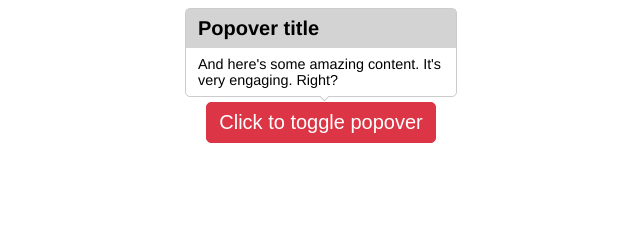
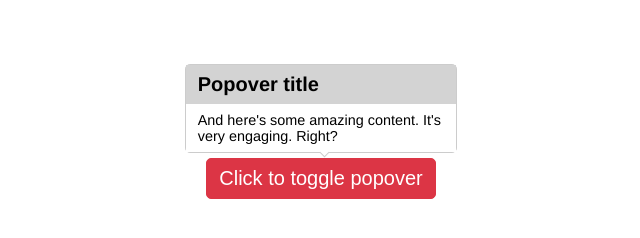
Before and after one commit to Maiya657/ahj-forms, a website built with webpack: page src/index.html in a window 1280 px wide. Both pictures are taken after a click on the button "Click to toggle popover". Shown: the whole page, without its empty margins (319-959 px from the left). Built offline with nearby package versions, Linux system fonts and the light colour scheme.

Commit message:
fix style in tooltip.js

```diff
--- a/src/css/style.css
+++ b/src/css/style.css
@@ -12,6 +12,7 @@
   flex-direction: column;
   align-items: center;
   column-gap: 0px;
+  position: absolute;
 }
 
 .popover-content {
@@ -42,6 +43,7 @@
   line-break: auto;
   font-size: .9rem;
   word-wrap: break-word;
+  background-color: white;
 }
 
 .arrow {
@@ -67,7 +69,7 @@
     font-size: inherit;
     box-sizing: content-box;
     color:white;
-    margin: 5px;
+    margin-top: 150px;
     background-color: rgb(220, 53, 69);
     border-radius: 5px;
     border: solid 1px rgb(220, 53, 69);
--- a/src/js/tooltip.js
+++ b/src/js/tooltip.js
@@ -22,6 +22,12 @@ export class Tooltip {
 
     if (!tooltip) {
       element.insertAdjacentHTML("beforebegin", tooltipEl);
+
+      const popover = document.querySelector(".popover");
+      const { top, left } = element.getBoundingClientRect();
+
+      popover.style.top = `${top - popover.offsetHeight - 5}px`;
+      popover.style.left = `${left + element.offsetWidth / 2 - popover.offsetWidth / 2}px`;
     } else {
       tooltip.remove();
     }
```
